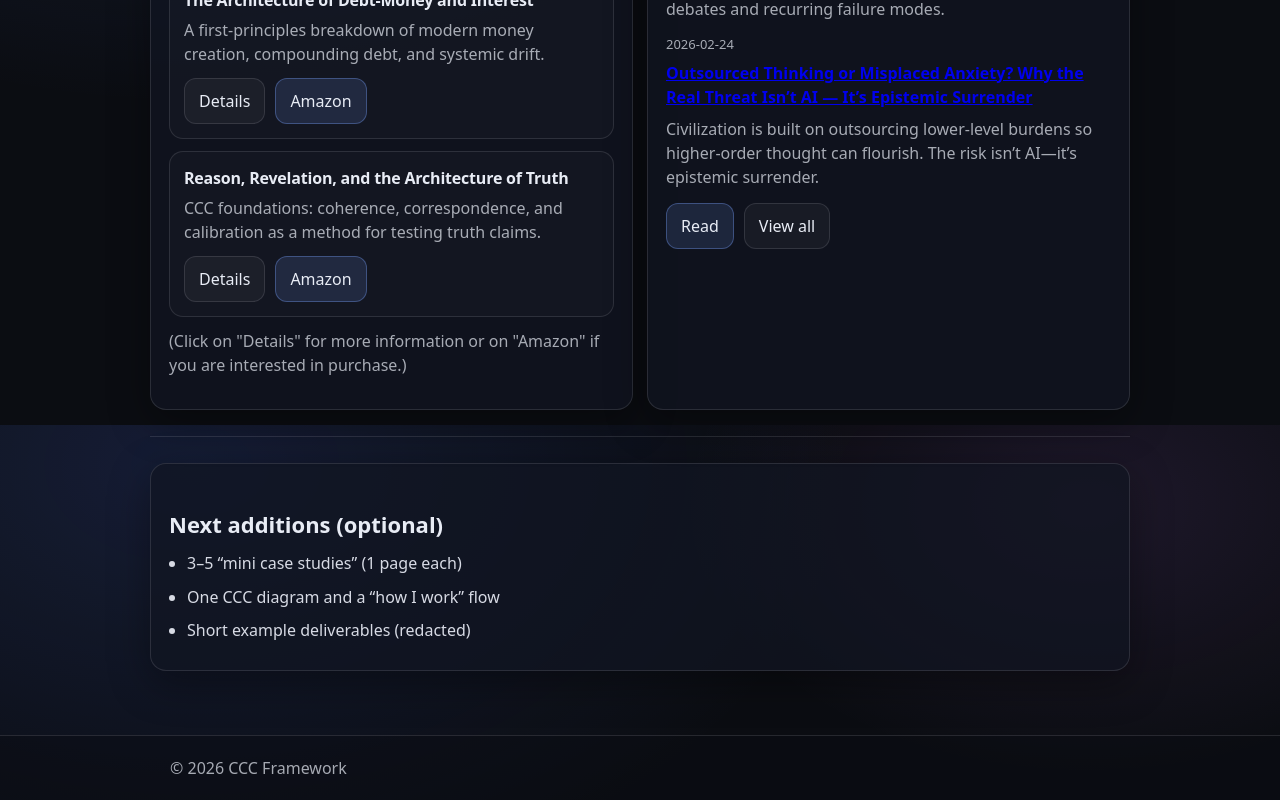
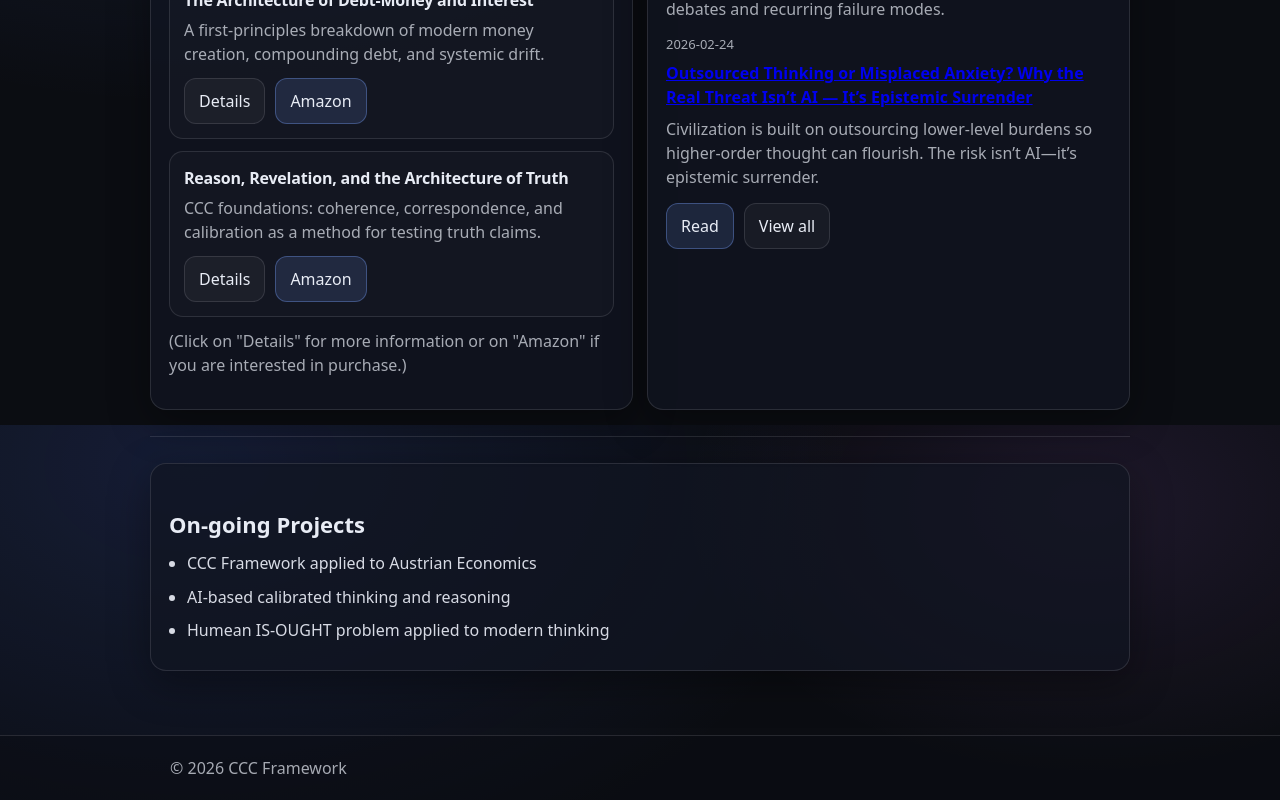
Before and after one commit to azfarsamin/cccframework, a Next.js app: page /work in a window 1280 px wide. Shown: the part 375-1175 px from the top of the page. Built offline with nearby package versions, Linux system fonts and the light colour scheme.

Commit message:
Update page.tsx

```diff
--- a/app/work/page.tsx
+++ b/app/work/page.tsx
@@ -96,11 +96,11 @@ export default function WorkPage() {
       <div className="hr" />
 
       <div className="card">
-        <h2>Next additions (optional)</h2>
+        <h2>On-going Projects</h2>
         <ul className="list">
-          <li>3–5 “mini case studies” (1 page each)</li>
-          <li>One CCC diagram and a “how I work” flow</li>
-          <li>Short example deliverables (redacted)</li>
+          <li>CCC Framework applied to Austrian Economics</li>
+          <li>AI-based calibrated thinking and reasoning</li>
+          <li>Humean IS-OUGHT problem applied to modern thinking</li>
         </ul>
       </div>
     </>
```
